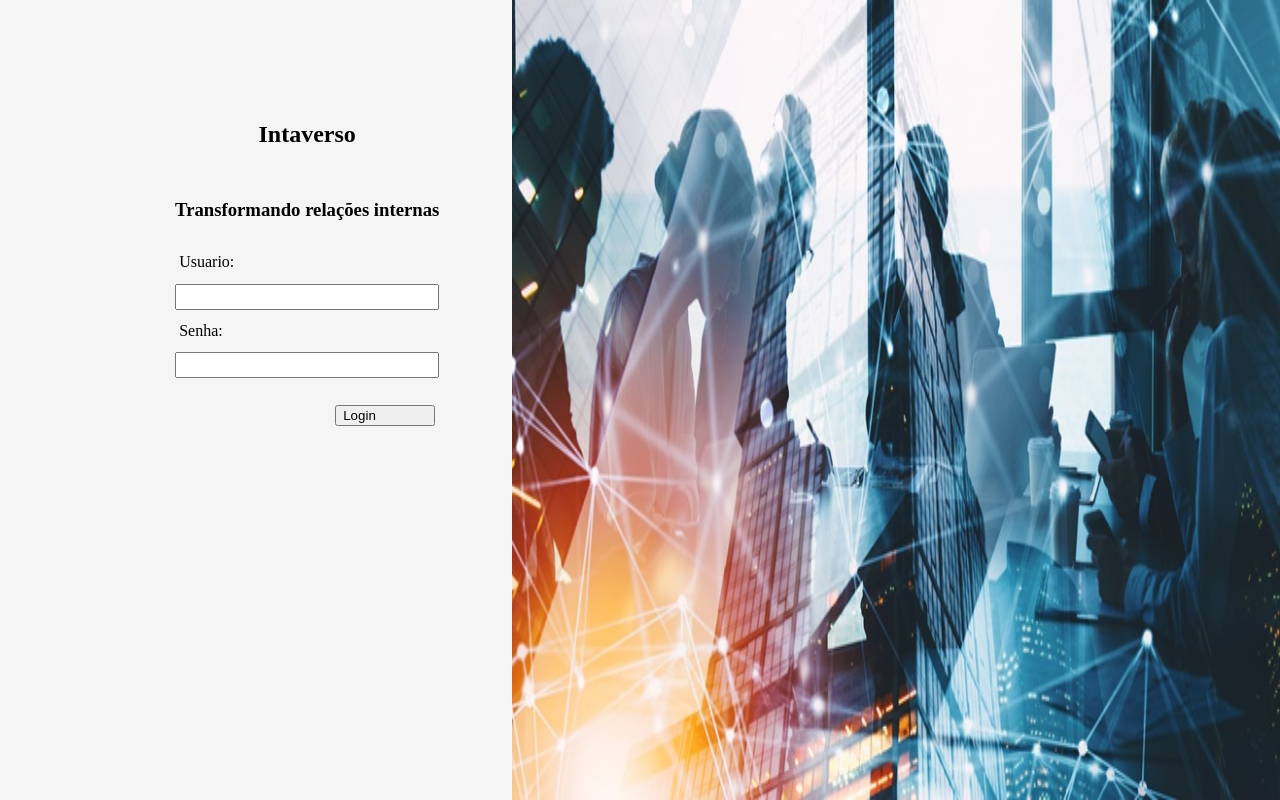
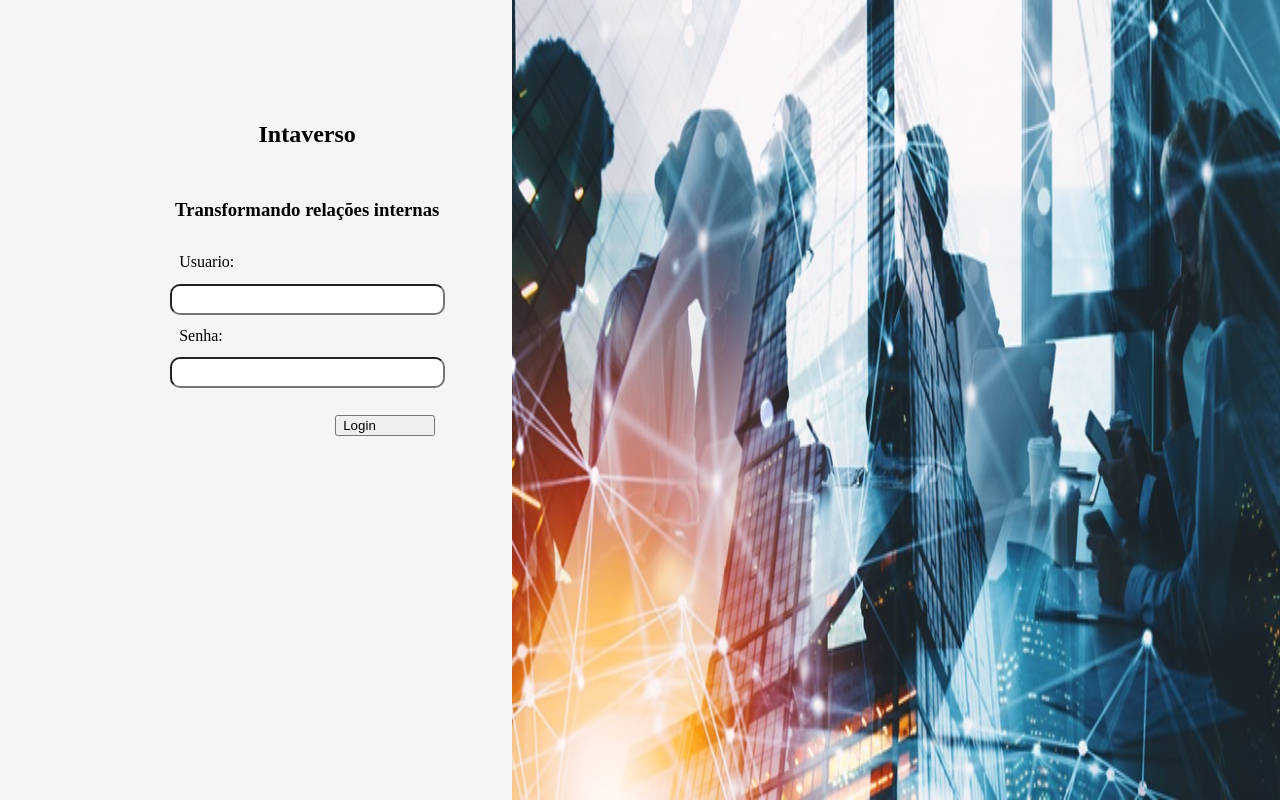
Before and after one commit to Danie-e/Intranet, a plain HTML site: page src/index.html in a window 1280 px wide. Drawn offline with Linux system fonts and the light colour scheme.

Commit message:
Ajustes na interface

```diff
--- a/src/css/login.css
+++ b/src/css/login.css
@@ -1,3 +1,5 @@
+@import url(/src/css/styles.css);
+
 .container {
     display: grid;
     grid-template-columns: 50% 50%;
@@ -29,8 +31,10 @@ label {
 .inputPadrao {
     display: block;
     margin: 1em 0;
+    padding-left: 1em;
     width: 100%;
-    height: 20px;
+    height: 25px;
+    border-radius: 10px;
 }
 
 .botaoLogin {
--- a/src/css/styles.css
+++ b/src/css/styles.css
@@ -1,5 +1,4 @@
 @import url(/src/css/reset.css);
-@import url(/src/css/login.css);
 
 :root{
     --color-fundo: #F5F5F5;
--- a/src/index.html
+++ b/src/index.html
@@ -5,7 +5,7 @@
     <meta charset="UTF-8">
     <meta name="viewport" content="width=device-width, initial-scale=1.0">
     <title>Intranet</title>
-    <link rel="stylesheet" href="css/styles.css">
+    <link rel="stylesheet" href="css/login.css">
 </head>
 
 <body>
@@ -19,7 +19,7 @@
                     <label> Usuario:</label>
                     <input type="text" alt="Digite seu usuario" class="inputPadrao">
                     <label> Senha:</label>
-                    <input type="text" alt="Digite sua senha" class="inputPadrao">
+                    <input type="password" alt="Digite sua senha" class="inputPadrao">
                     <button type="button" placeholder="Login" alt="Click para ralizar o login" class="botaoLogin">
                         Login
                     </button>
```
